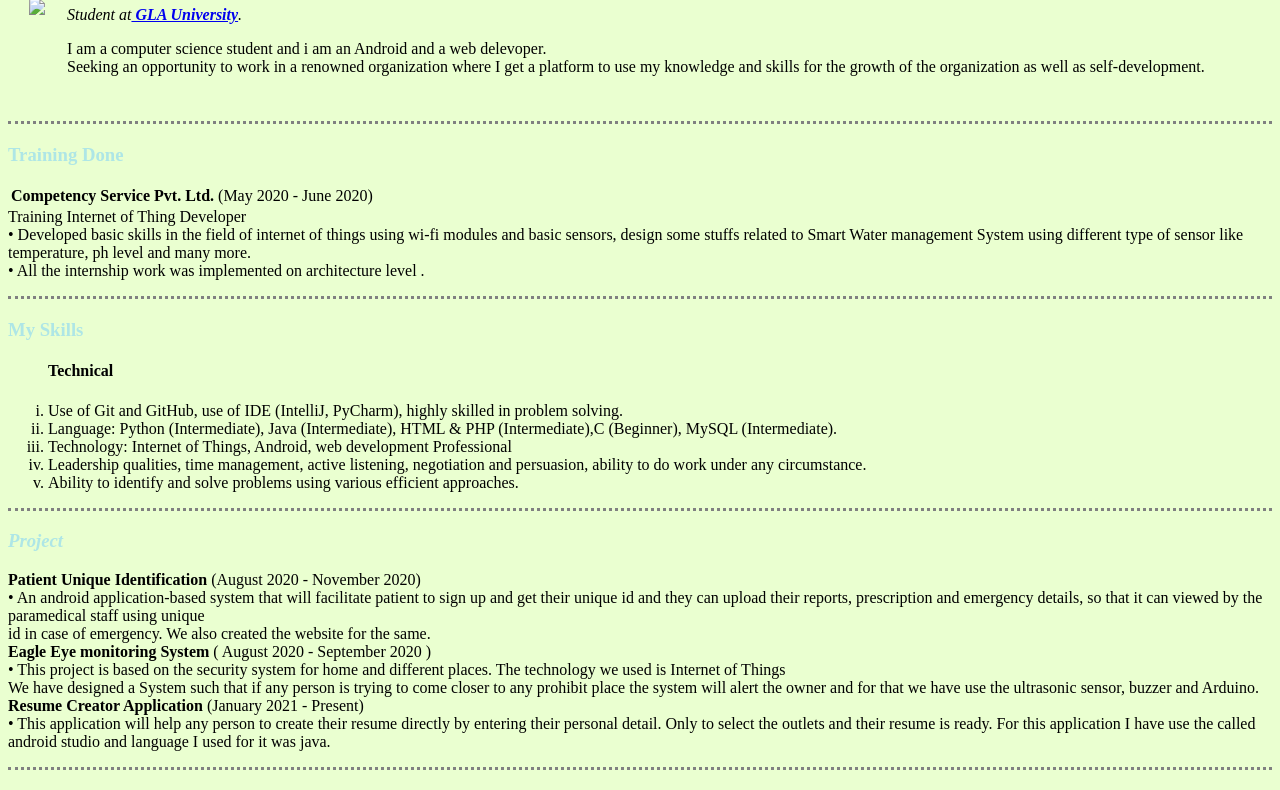
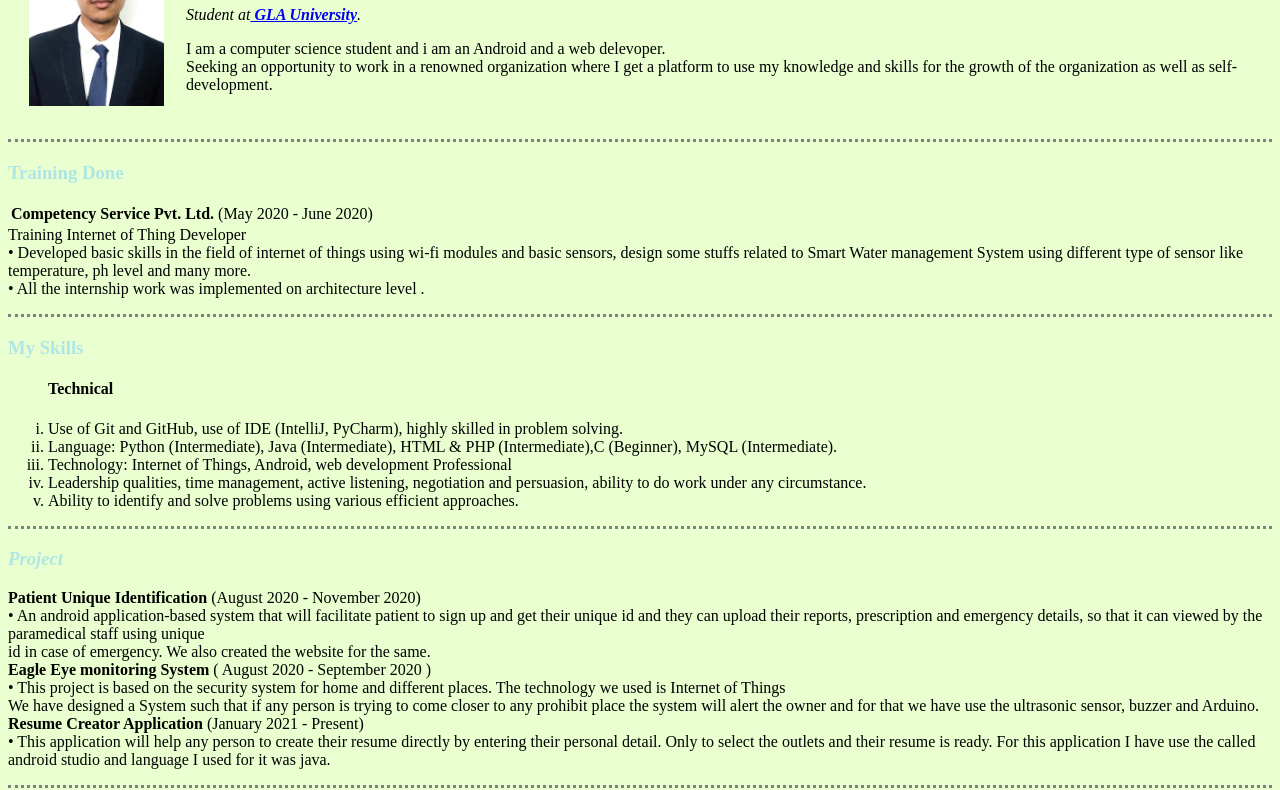
Before and after one commit to anvit2/CV, a plain HTML site: page index.html in a window 1280 px wide. Shown: the part 103-893 px from the top of the page. Drawn offline with Linux system fonts and the light colour scheme.

Commit message:
fafter adding photograph

```diff
--- a/index.html
+++ b/index.html
@@ -8,7 +8,7 @@
 <body>
     <table cellspacing="20">
         <tr  >
-            <td><img src="C:\Users\This Pc\Desktop\2222.jpeg" ></td>
+            <td><img src="./2222.jpeg" ></td>
             <td ><h1>Anvit Gupta</h1>
                 <p><em>Student at<strong><a href="https://www.gla.ac.in/" > GLA University</a></strong>.</em></p>
                 <p>I am a computer science student and i am an Android and a web delevoper.
```
Also changed, not shown: 2222.jpeg (added).
